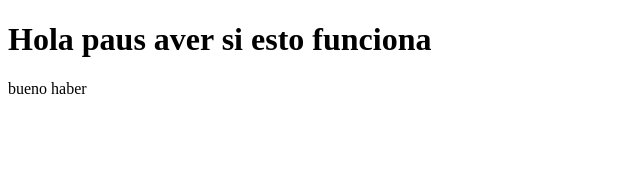
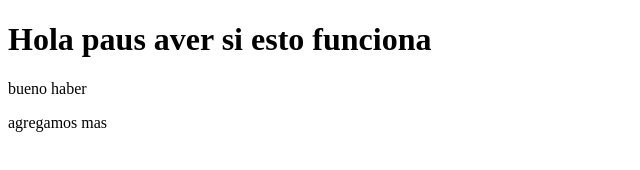
Before and after one commit to ivanmonzon123/Pruebita, a plain HTML site: page index.html in a window 1280 px wide. Shown: the whole page, without its empty margins (0-640 px from the left). Drawn offline with Linux system fonts and the light colour scheme.

Commit message:
versi ahoora si:

```diff
--- a/index.html
+++ b/index.html
@@ -9,5 +9,6 @@
 <body>
     <h1>Hola paus aver si esto funciona</h1>
     <p>bueno haber</p>
+    <p>agregamos mas</p>
 </body>
 </html>
```
